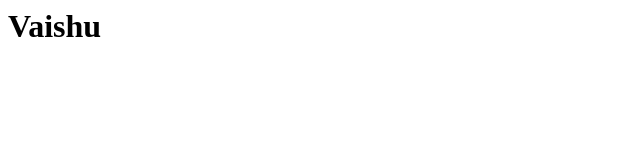
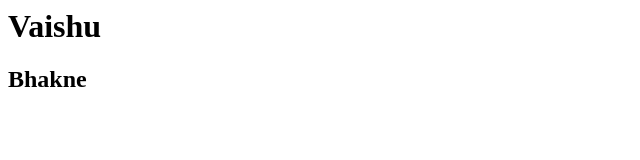
Before and after one commit to Vaishnavi-Bhakne/pskproject, a plain HTML site: page index.html in a window 1280 px wide. Shown: the whole page, without its empty margins (0-640 px from the left). Drawn offline with Linux system fonts and the light colour scheme.

Commit message:
My second tag

```diff
--- a/index.html
+++ b/index.html
@@ -1 +1,2 @@
 <h1>Vaishu</h1>
+<h2>Bhakne</h2>
```
